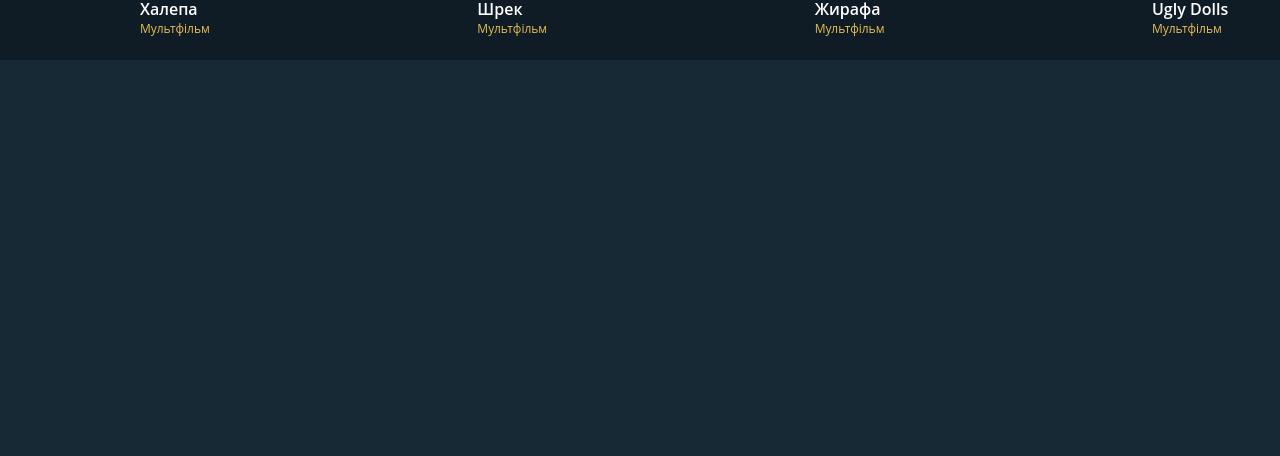
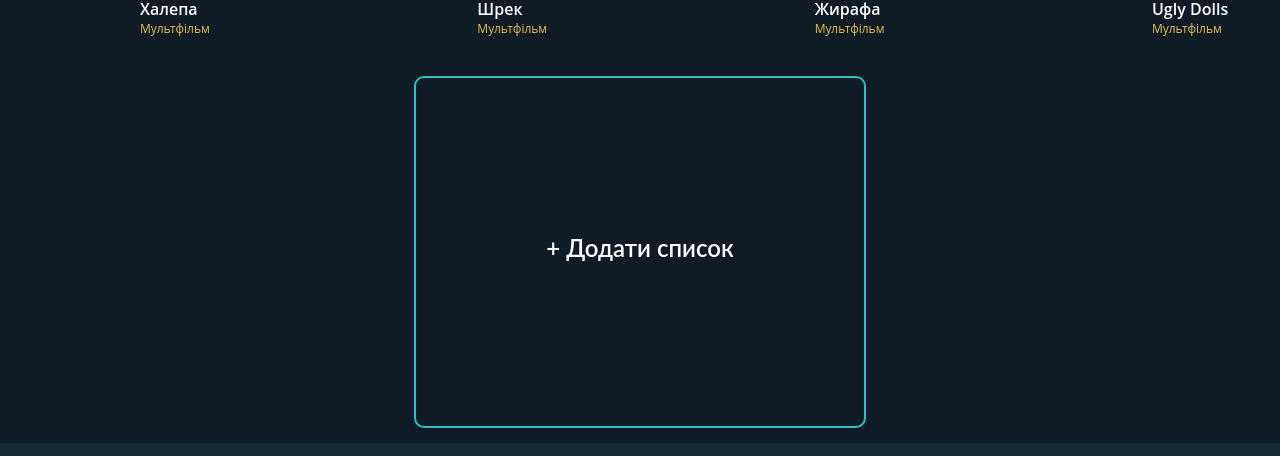
Before and after one commit to Cinema-Challenge/sweet-tv-kids, a React (Create React App) app: page /kids in a window 1280 px wide. Shown: the part 2070-2526 px from the top of the page. Before the commit the page ends 2130 px from the top, so only its background shows below. Built offline with nearby package versions, Linux system fonts and the light colour scheme.

Commit message:
add list

```diff
--- a/src/pages/kids-app/KidsApp.jsx
+++ b/src/pages/kids-app/KidsApp.jsx
@@ -2,8 +2,10 @@ import React from "react";
 import Character from '../../components/character/Character';
 import ChallengeList from './challenge-list/ChallengeList';
 import { FlexBlock } from '../../styled-components/FlexBlock';
+import { Block } from '../../styled-components/Block';
 import MoviesList from '../../components/movies-list/MoviesList';
 import { Container } from '../../styled-components/Container';
+import { Title } from '../../styled-components/Headline';
 import CharacterTasks from '../../components/character-tasks/CharacterTasks';
 import styled from 'styled-components';
 import FeaturesList from '../../components/features-history/FeatutesHistory';
@@ -136,6 +138,25 @@ const SubHeader = styled.div`
     padding: 24px 0;
 `;
 
+const AddBlock = styled(Block)`
+    height: 300px;
+    max-width: 400px;
+    cursor: pointer;
+    align-items: center;
+    justify-content: center;
+    background: #0F1C26;
+    border: 2px solid #2EBEC5;
+
+
+    h1 {
+        transition: .3s;
+    }
+
+    :hover h1 {
+        color: #2EBEC5;
+    }
+`;
+
 const KidsApp = () => (
     <Container>
         <SubHeader>
@@ -156,9 +177,13 @@ const KidsApp = () => (
             <ChallengeList title="Щоденні завдання" items={dailyChallenges} />
         </FlexBlock>
 
+        {moviesListData.map(list => <MoviesList title={list.title} items={list.items} />)}
 
-
-        {moviesListData.map(list => <MoviesList title={list.title} items={list.items} />)}
+        <FlexBlock justify="center" align="center" margin="16px 0">
+            <AddBlock>
+                <Title>+ Додати список</Title>
+            </AddBlock>
+        </FlexBlock>
 
     </Container>
 )
--- a/src/styled-components/FlexBlock.js
+++ b/src/styled-components/FlexBlock.js
@@ -7,4 +7,5 @@ export const FlexBlock = styled.div`
     margin: ${props => (props.margin)};
     padding: ${props => (props.padding)};
     flex-grow:  ${props => (props.grow)};
+    height:  ${props => (props.height)};
 `;
```
